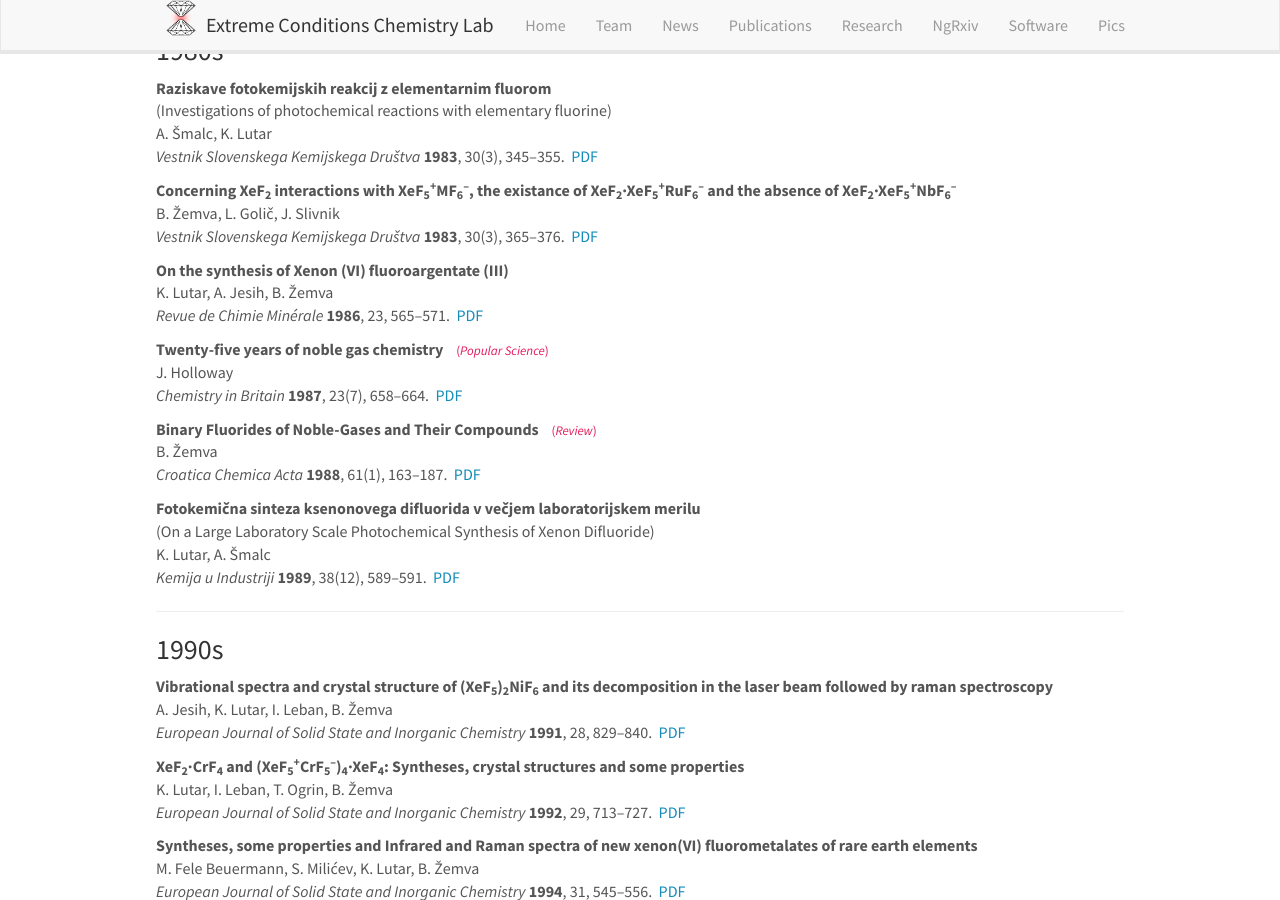
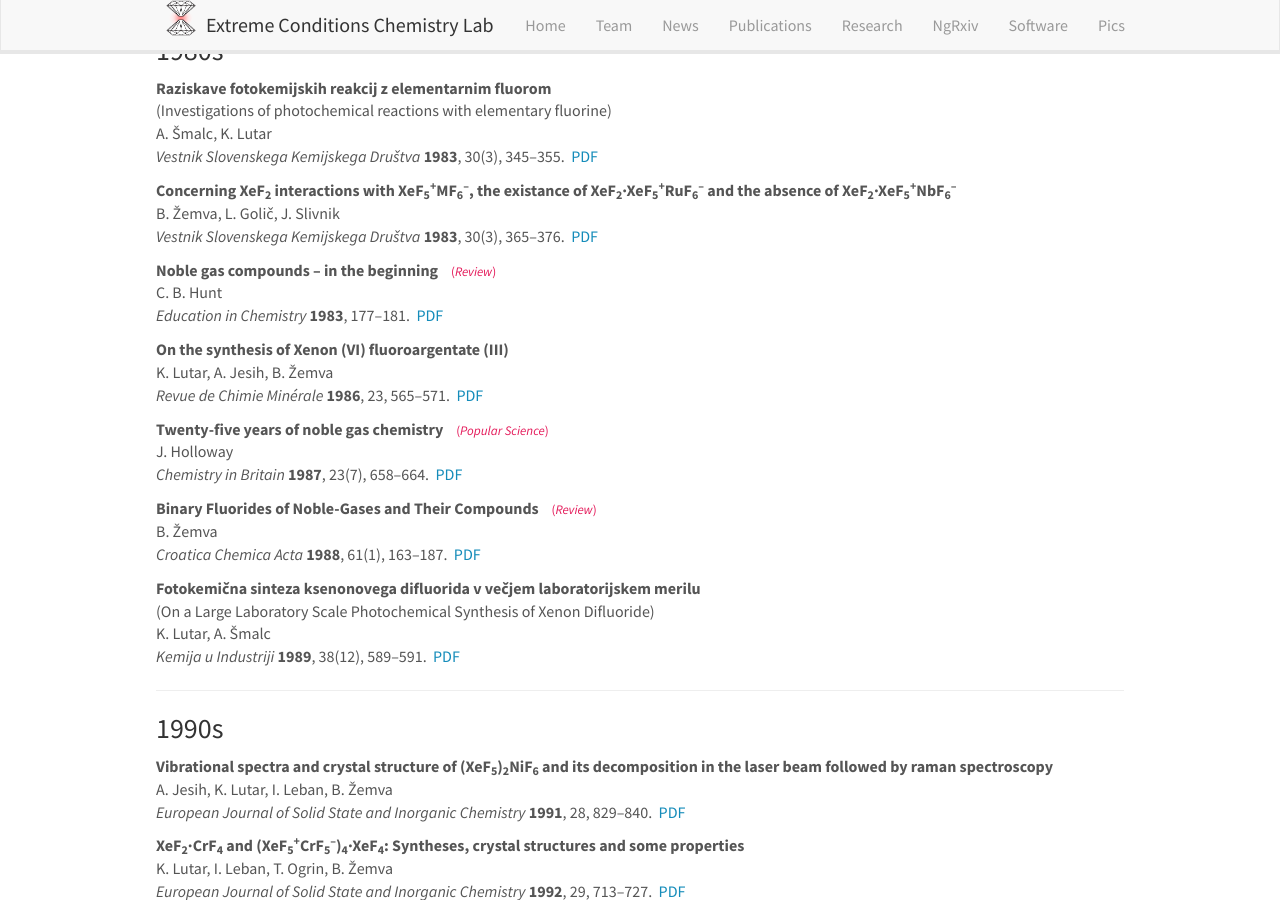
Before and after one commit to eccl-jsi/eccl-jsi.github.io, a Jekyll site: the page built from _pages/ngrxiv.md, in a window 1280 px wide and 900 px high, scrolled down 1969 px. Built offline with Jekyll 4.4.1, drawn with Linux system fonts in a browser that asks for light colours; nearby versions of some CDN libraries.

Commit message:
Update ngrxiv.md

```diff
--- a/_pages/ngrxiv.md
+++ b/_pages/ngrxiv.md
@@ -113,6 +113,10 @@ This small archive is our ongoing effort to provide the access to some of these
 <br>B. Žemva, L. Golič, J. Slivnik
 <br>*Vestnik Slovenskega Kemijskega Društva* **1983**, 30(3), 365–376. &nbsp;[PDF]({{ site.baseurl }}/ngarxiv/1983_VSKD.pdf)
 
+**Noble gas compounds – in the beginning**   &nbsp;&nbsp;&nbsp;<font color="#e41959" size="-1">(<i>Review</i>)</font>
+<br>C. B. Hunt
+<br>*Education in Chemistry* **1983**, 177–181. &nbsp;[PDF]({{ site.baseurl }}/ngarxiv/1983_EiC.pdf)
+
 **On the synthesis of Xenon (VI) fluoroargentate (III)**
 <br>K. Lutar, A. Jesih, B. Žemva
 <br>*Revue de Chimie Minérale* **1986**, 23, 565–571. &nbsp;[PDF]({{ site.baseurl }}/ngarxiv/1986_RCM.pdf)
```
